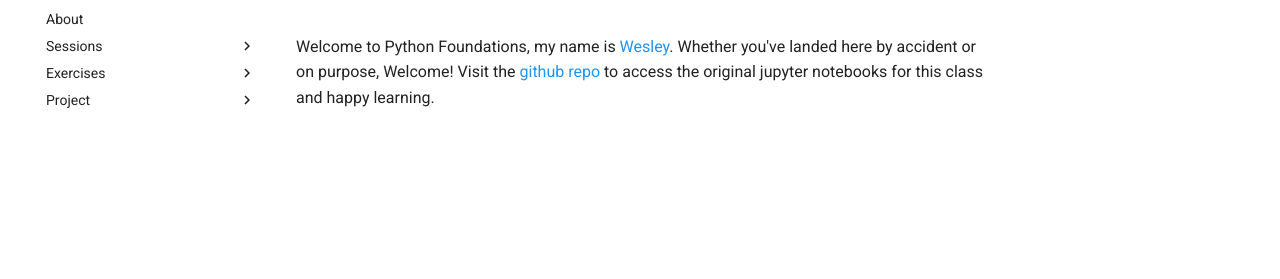
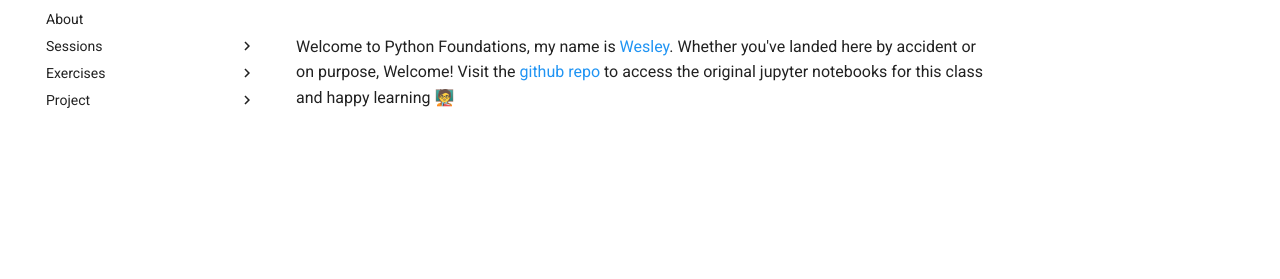
Before and after one commit to wesleybeckner/python_foundations, an MkDocs documentation site: the page built from docs/index.md, in a window 1280 px wide. Shown: the part 146-425 px from the top of the page. Built offline with MkDocs 1.6.1 and Material for MkDocs 9.7.7, drawn with Linux system fonts in a browser that asks for light colours.

```diff
--- a/docs/index.md
+++ b/docs/index.md
@@ -3,4 +3,4 @@ layout: default
 ---
 
 # Python Foundations
-Welcome to Python Foundations, my name is [Wesley](https://wesleybeckner.github.io/). Whether you've landed here by accident or on purpose, Welcome! Visit the [github repo](https://github.com/wesleybeckner/python_foundations) to access the original jupyter notebooks for this class and happy learning.
+Welcome to Python Foundations, my name is [Wesley](https://wesleybeckner.github.io/). Whether you've landed here by accident or on purpose, Welcome! Visit the [github repo](https://github.com/wesleybeckner/python_foundations) to access the original jupyter notebooks for this class and happy learning 🧑‍🏫
```
